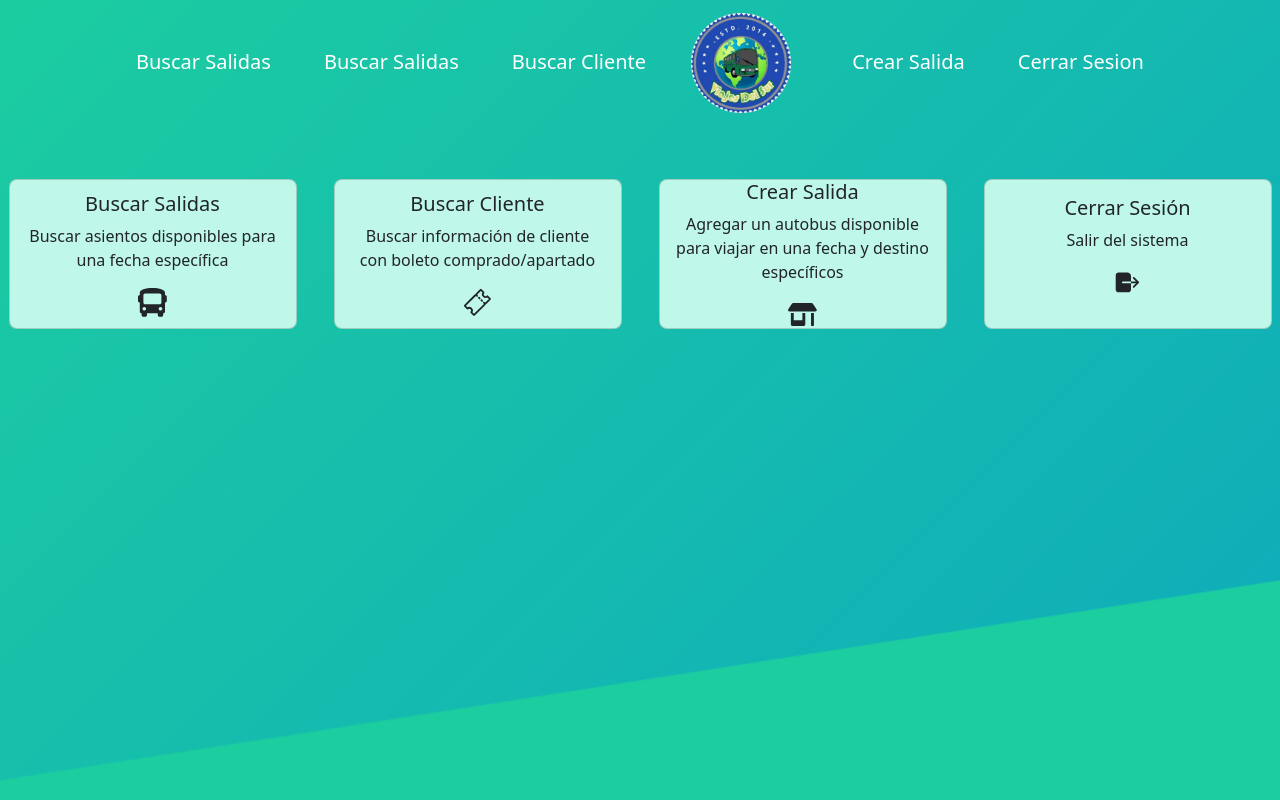
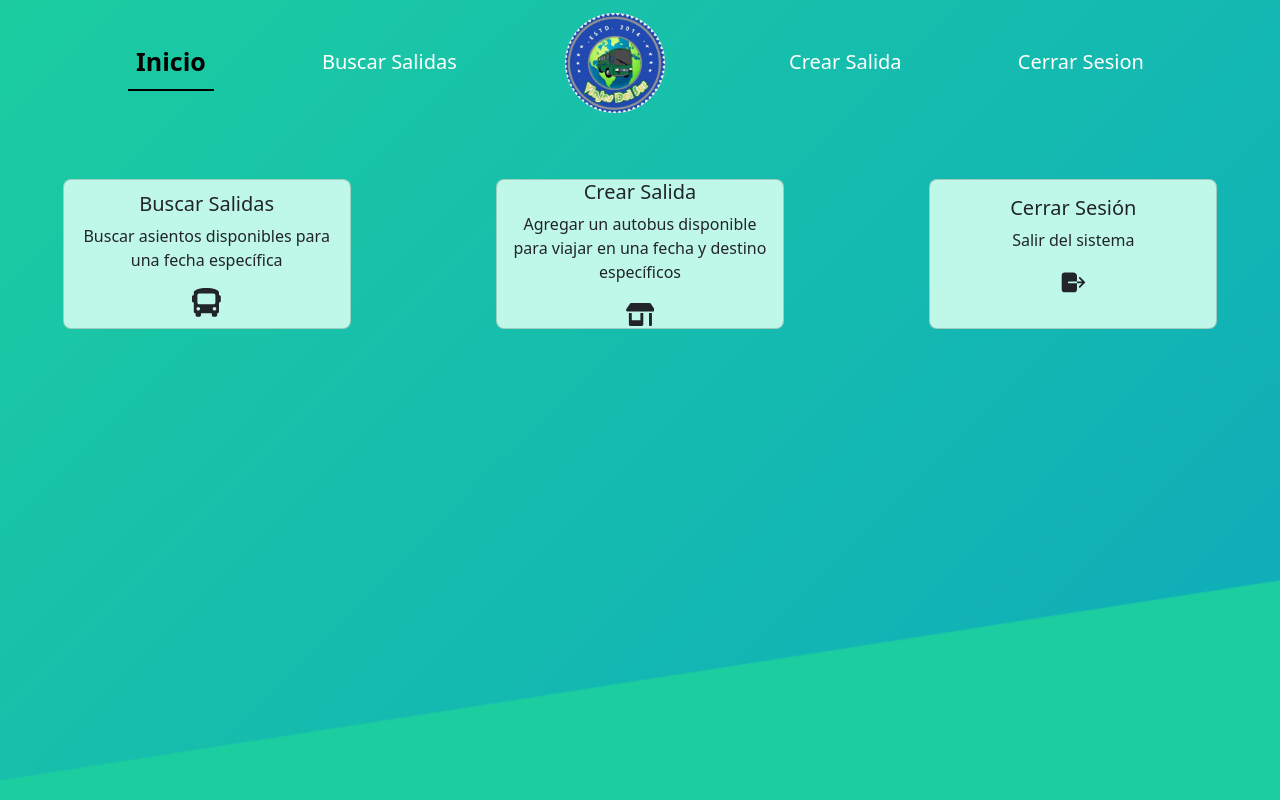
Before and after one commit to UlisesHR98/VSTicketSystem, a React (Create React App) app: page /menu in a window 1280 px wide. Built offline with nearby package versions, Linux system fonts and the light colour scheme.

Commit message:
[REF] Menu: Refactor menu and nav bar
Changes of some funcionalyties in the menu and nav bar for testing and demostration

```diff
--- a/src/components/NavBarComponent.jsx
+++ b/src/components/NavBarComponent.jsx
@@ -49,9 +49,8 @@ const NavBar = () => {
     return (
         <Navbar>
             <Nav variant="underline" defaultActiveKey={location.pathname} className="navItemsClass">
+                <Nav.Link href="/menu" >Inicio</Nav.Link>
                 <Nav.Link href="/departure-searcher" >Buscar Salidas</Nav.Link>
-                <Nav.Link href="/departure-searcher" >Buscar Salidas</Nav.Link>
-                <Nav.Link href="/customer-searcher" >Buscar Cliente</Nav.Link>
                 <Navbar.Brand href="/menu" >
                     <img
                         src='Logo.png'
--- a/src/routes/menu.jsx
+++ b/src/routes/menu.jsx
@@ -67,12 +67,6 @@ const Menu = () => {
           onClick={() => handleClick("/departure-searcher")}
         />
         <CardComponent
-          title="Buscar Cliente"
-          content="Buscar información de cliente con boleto comprado/apartado"
-          Icon={IoTicketOutline}
-          onClick={() => handleClick("/customer-searcher")}
-        />
-        <CardComponent
           title="Crear Salida"
           content="Agregar un autobus disponible para viajar en una fecha y destino específicos"
           Icon={FaStoreAlt}
```
